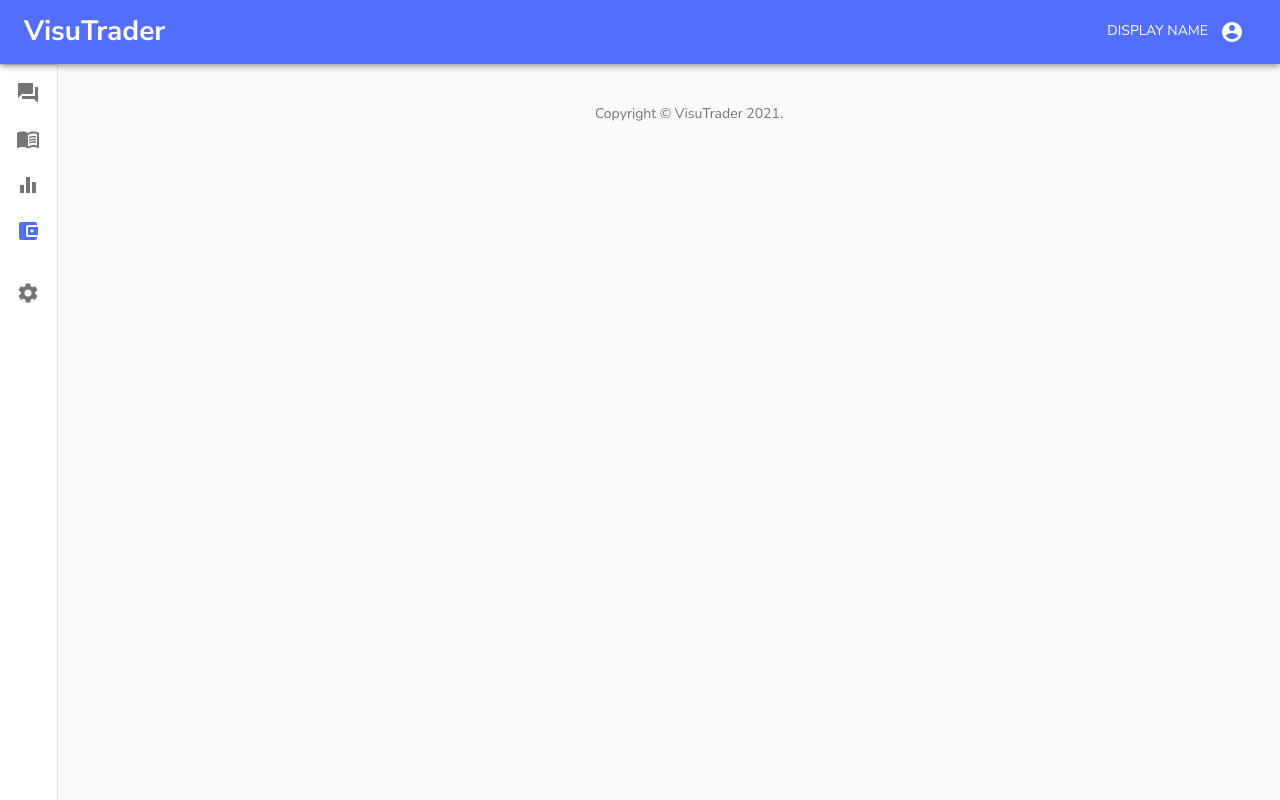
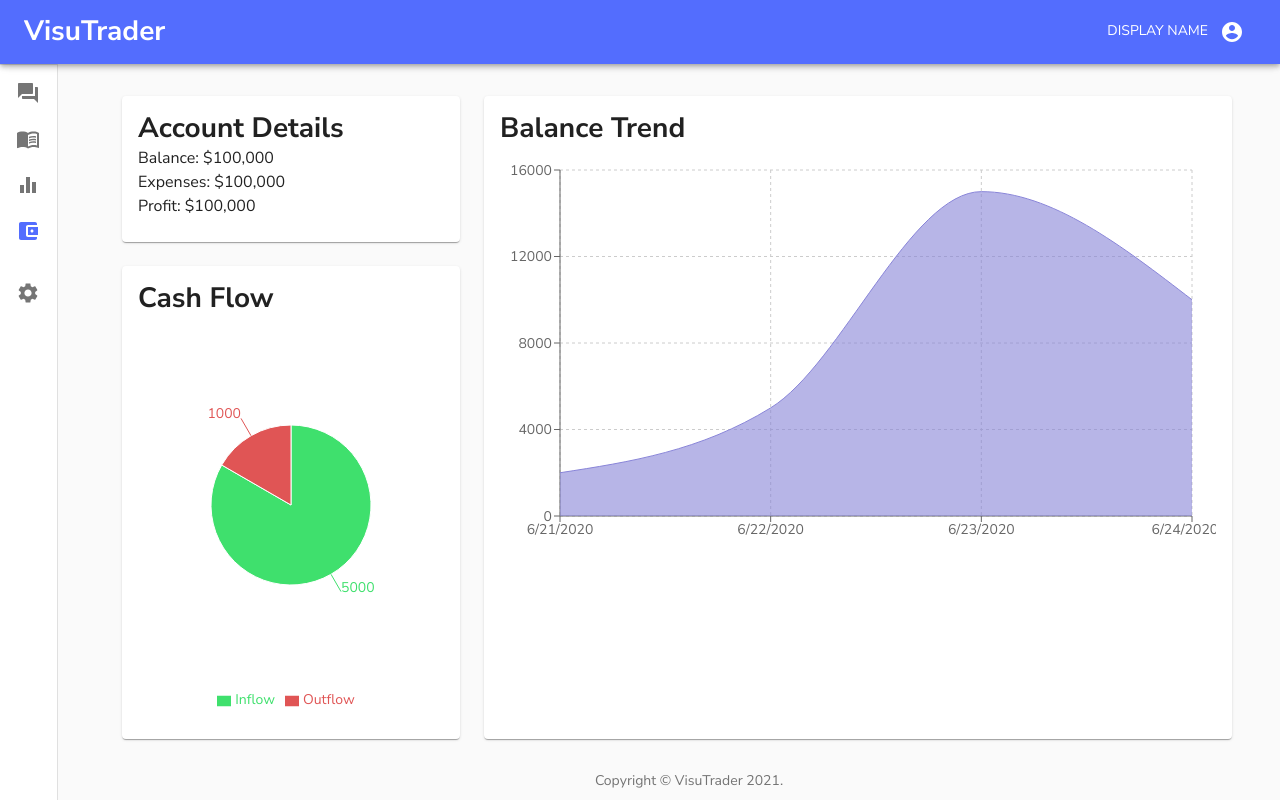
Before and after one commit to VisuTrader-Orbital2021/visutrader-frontend-in-typescript, a React (Create React App) app: page /wallet in a window 1280 px wide. Built offline with nearby package versions, Linux system fonts and the light colour scheme; what axios-cache-adapter would draw is missing.

Commit message:
Add wallet page

```diff
--- a/src/components/Wallet.js
+++ b/src/components/Wallet.js
@@ -1,16 +1,121 @@
 import React from "react";
 import Container from "@material-ui/core/Container";
 import Grid from "@material-ui/core/Grid";
+import Card from "@material-ui/core/Card";
+import CardContent from "@material-ui/core/CardContent";
+import Typography from "@material-ui/core/Typography";
 import Box from "@material-ui/core/Box";
+import { makeStyles, useTheme } from "@material-ui/core/styles";
+import {
+  AreaChart,
+  XAxis,
+  YAxis,
+  Area,
+  CartesianGrid,
+  PieChart,
+  Pie,
+  Legend,
+  Tooltip,
+  ResponsiveContainer,
+} from "recharts";
 import Copyright from "./Copyright";
 
+const useStyles = makeStyles({
+  fillHeight: {
+    height: "100%",
+  },
+  cashFlowStyle: {
+    height: "240px",
+  },
+});
+
 export default function Wallet({ classes, fixedHeightPaper }) {
+  const theme = useTheme();
+  const walletStyle = useStyles();
+
+  const data = [
+    { name: "Inflow", value: 5000, fill: "#3FE06D" },
+    { name: "Outflow", value: 1000, fill: "#E05555" },
+  ];
+
+  const timelineData = [
+    { date: "6/21/2020", value: 2000 },
+    { date: "6/22/2020", value: 5000 },
+    { date: "6/23/2020", value: 15000 },
+    { date: "6/24/2020", value: 10000 },
+  ];
+
   return (
     <main className={classes.content}>
       <div className={classes.appBarSpacer} />
       <Container maxWidth="lg" className={classes.container}>
-        <Grid container spacing={3}>
-          {/* TODO: Put wallet content here */}
+        <Grid container spacing={3} alignItems="stretch">
+          <Grid container item spacing={3} xs={4} direction="column">
+            <Grid item>
+              <Card>
+                <CardContent>
+                  <Typography variant="h2">Account Details</Typography>
+                  <Typography variant="body1">Balance: $100,000</Typography>
+                  <Typography variant="body1">Expenses: $100,000</Typography>
+                  <Typography variant="body1">Profit: $100,000</Typography>
+                </CardContent>
+              </Card>
+            </Grid>
+            <Grid item>
+              <Card>
+                <CardContent>
+                  <Typography variant="h2">Cash Flow</Typography>
+                  <ResponsiveContainer width="100%" height={400}>
+                    <PieChart width={300} height={300}>
+                      <Pie
+                        dataKey="value"
+                        data={data}
+                        startAngle={90}
+                        endAngle={-270}
+                        cx="50%"
+                        cy="50%"
+                        outerRadius={80}
+                        label
+                      />
+                      <Legend />
+                      <Tooltip />
+                    </PieChart>
+                  </ResponsiveContainer>
+                </CardContent>
+              </Card>
+            </Grid>
+          </Grid>
+
+          <Grid item xs={8}>
+            <Card classes={{ root: walletStyle.fillHeight }}>
+              <CardContent classes={{ root: walletStyle.fillHeight }}>
+                <Typography variant="h2">Balance Trend</Typography>
+                <ResponsiveContainer width="100%" height={400}>
+                  {/* TODO: Fix width. XAxis label seems to be cut on right side. */}
+                  <AreaChart
+                    width={500}
+                    height={400}
+                    data={timelineData}
+                    margin={{
+                      top: theme.spacing(3),
+                      right: theme.spacing(3),
+                    }}
+                  >
+                    <CartesianGrid strokeDasharray="3 3" />
+                    <XAxis dataKey="date" />
+                    <YAxis dataKey="value" />
+                    <Tooltip />
+                    <Area
+                      type="monotone"
+                      dataKey="value"
+                      stroke="#8884d8"
+                      fill="#8884d8"
+                    />
+                  </AreaChart>
+                </ResponsiveContainer>
+              </CardContent>
+            </Card>
+          </Grid>
         </Grid>
         <Box pt={4}>
           <Copyright />
```
Also changed, not shown: src/theme/theme.js (renamed from src/theme/Theme.js).
